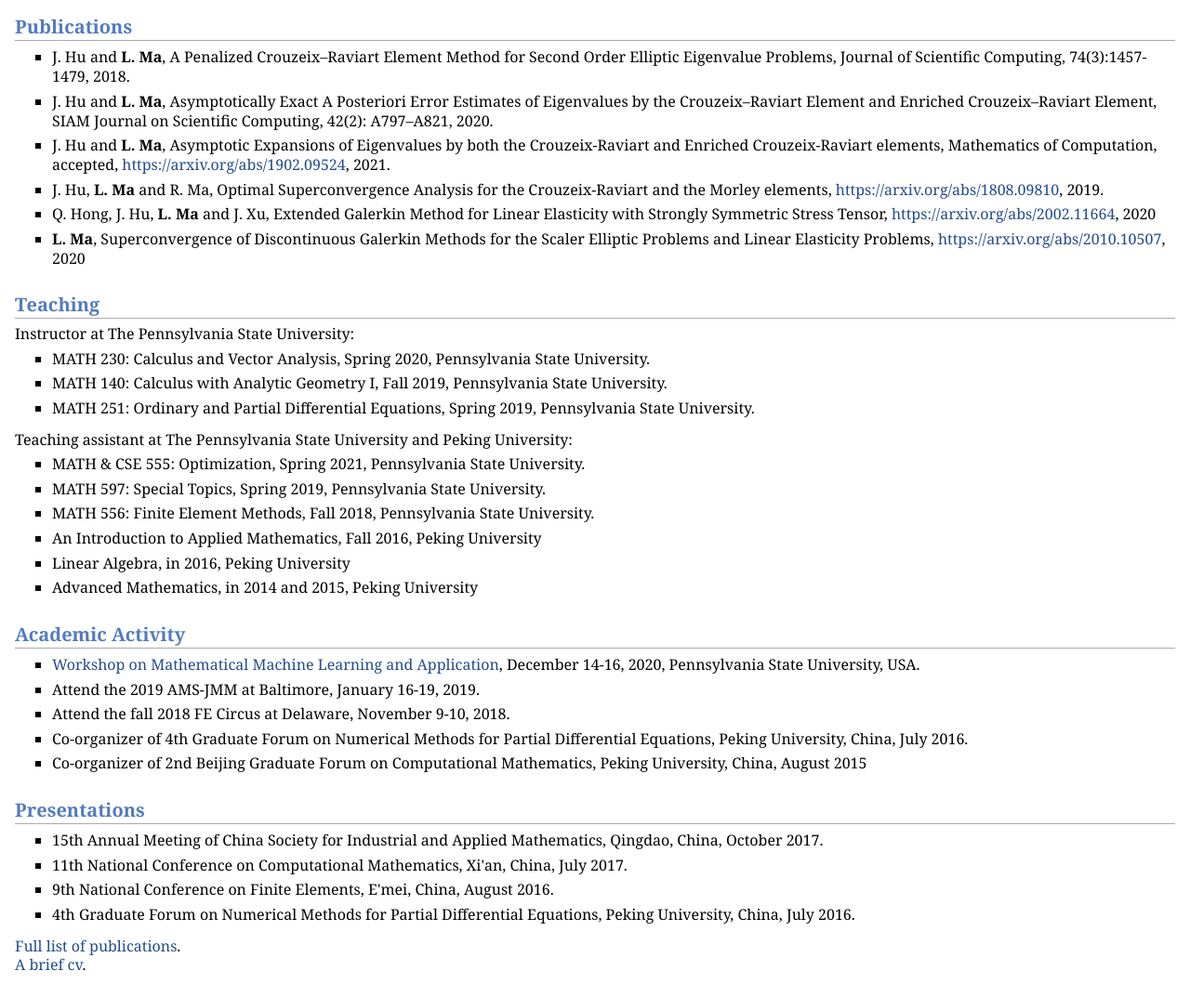
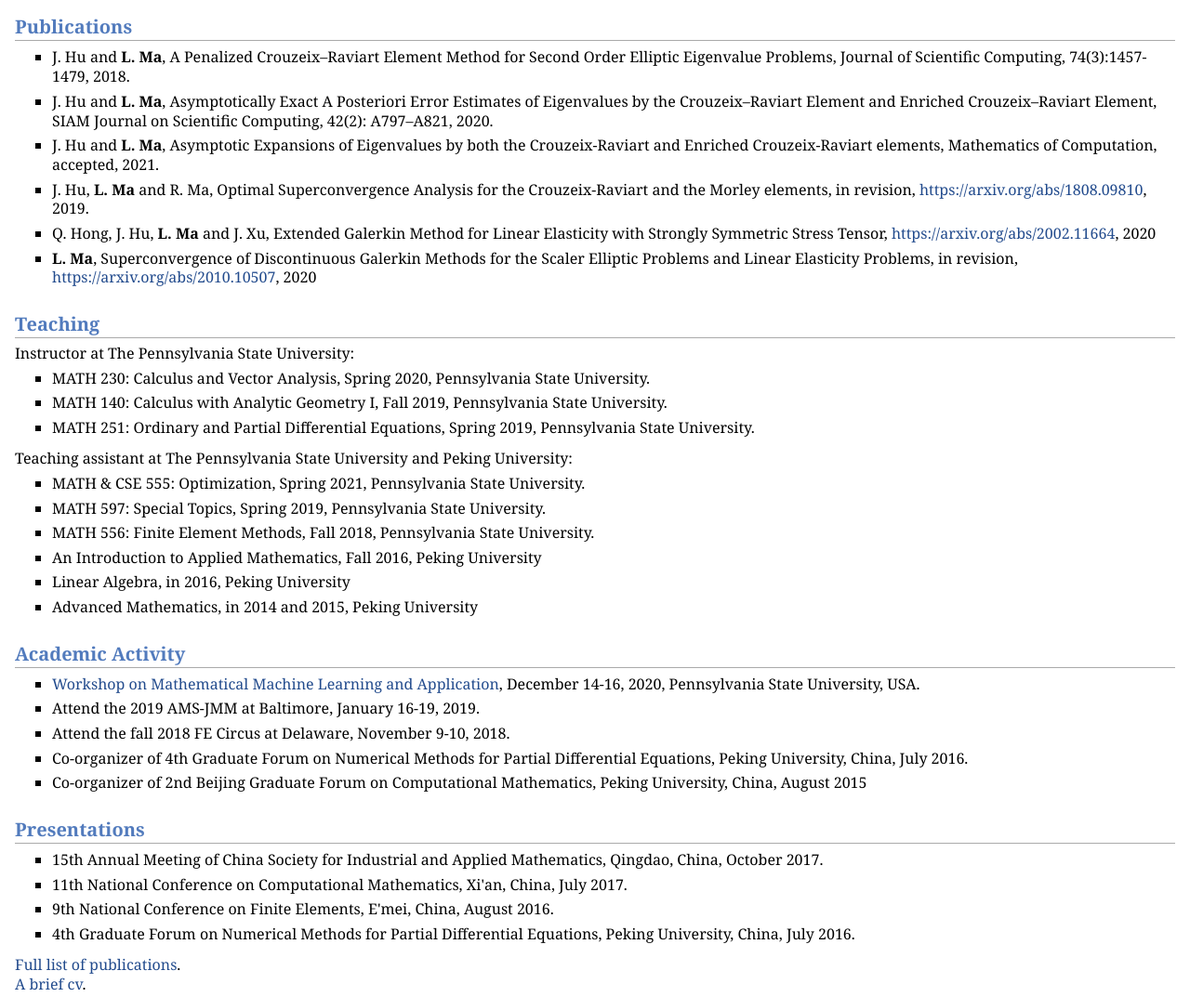
Before and after one commit to maliminmath/maliminmath.github.io, a plain HTML site: page index.html in a window 1280 px wide. Shown: the part 703-1776 px from the top of the page at 93% size. Drawn offline with Linux system fonts and the light colour scheme.

Commit message:
Limin edited

```diff
--- a/index.html
+++ b/index.html
@@ -47,13 +47,13 @@ Thesis: High accuracy methods for eigenvalue problems by nonconforming elements<
 </li>
 <li><p>J. Hu and <b>L. Ma</b>, Asymptotically Exact A Posteriori Error Estimates of Eigenvalues by the Crouzeix&ndash;Raviart Element and Enriched Crouzeix&ndash;Raviart Element, SIAM Journal on Scientific Computing, 42(2): A797&ndash;A821, 2020.</p>
 </li>
-<li><p>J. Hu and <b>L. Ma</b>, Asymptotic Expansions of Eigenvalues by both the Crouzeix-Raviart and Enriched Crouzeix-Raviart elements, Mathematics of Computation, accepted, <a href="https://arxiv.org/abs/1902.09524">https://arxiv.org/abs/1902.09524</a>, 2021.</p>
+<li><p>J. Hu and <b>L. Ma</b>, Asymptotic Expansions of Eigenvalues by both the Crouzeix-Raviart and Enriched Crouzeix-Raviart elements, Mathematics of Computation, accepted, 2021.</p>
 </li>
-<li><p>J. Hu, <b>L. Ma</b> and R. Ma, Optimal Superconvergence Analysis for the Crouzeix-Raviart and the Morley elements,  <a href="https://arxiv.org/abs/1808.09810">https://arxiv.org/abs/1808.09810</a>, 2019.</p>
+<li><p>J. Hu, <b>L. Ma</b> and R. Ma, Optimal Superconvergence Analysis for the Crouzeix-Raviart and the Morley elements, in revision, <a href="https://arxiv.org/abs/1808.09810">https://arxiv.org/abs/1808.09810</a>, 2019.</p>
 </li>
 <li><p>Q. Hong, J. Hu, <b>L. Ma</b> and J. Xu, Extended Galerkin Method for Linear Elasticity with Strongly Symmetric Stress Tensor,  <a href="https://arxiv.org/abs/2002.11664">https://arxiv.org/abs/2002.11664</a>, 2020</p>
 </li>
-<li><p><b>L. Ma</b>, Superconvergence of Discontinuous Galerkin Methods for the Scaler Elliptic Problems and Linear Elasticity Problems, <a href="https://arxiv.org/abs/2010.10507">https://arxiv.org/abs/2010.10507</a>, 2020</p>
+<li><p><b>L. Ma</b>, Superconvergence of Discontinuous Galerkin Methods for the Scaler Elliptic Problems and Linear Elasticity Problems, in revision, <a href="https://arxiv.org/abs/2010.10507">https://arxiv.org/abs/2010.10507</a>, 2020</p>
 </li>
 </ul>
 <h2>Teaching</h2>
@@ -110,7 +110,7 @@ Thesis: High accuracy methods for eigenvalue problems by nonconforming elements<
 <a href="cv.pdf">A brief cv</a>.</p>
 <div id="footer">
 <div id="footer-text">
-Page generated 2021-01-25 08:08:54 EST, by <a href="http://jemdoc.jaboc.net/">jemdoc</a>.
+Page generated 2021-01-25 08:10:18 EST, by <a href="http://jemdoc.jaboc.net/">jemdoc</a>.
 </div>
 </div>
 </div>
```
Also changed, not shown: 1 other file.
